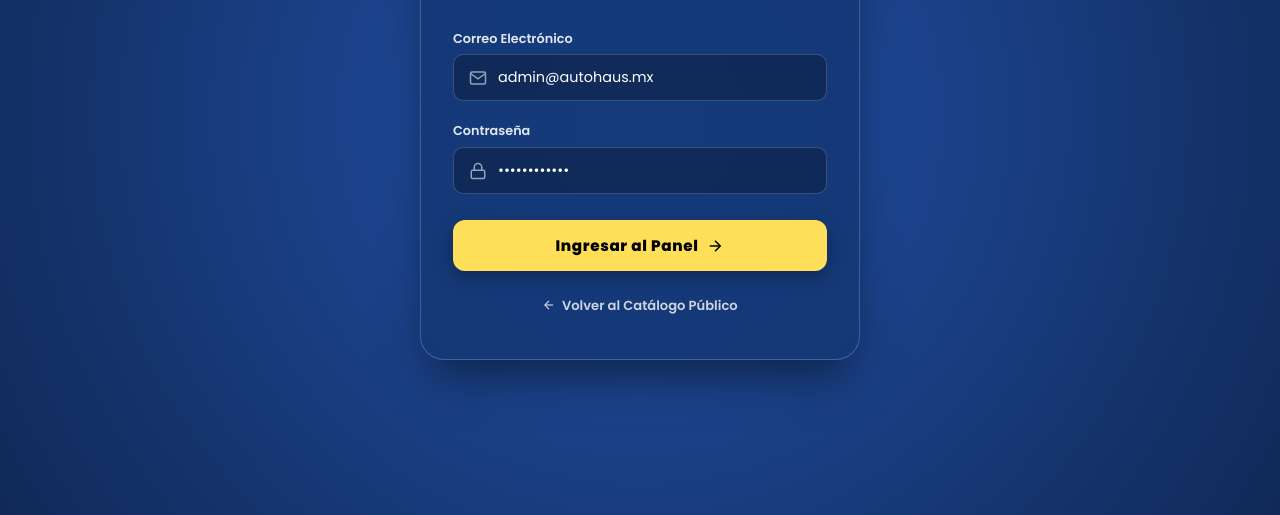
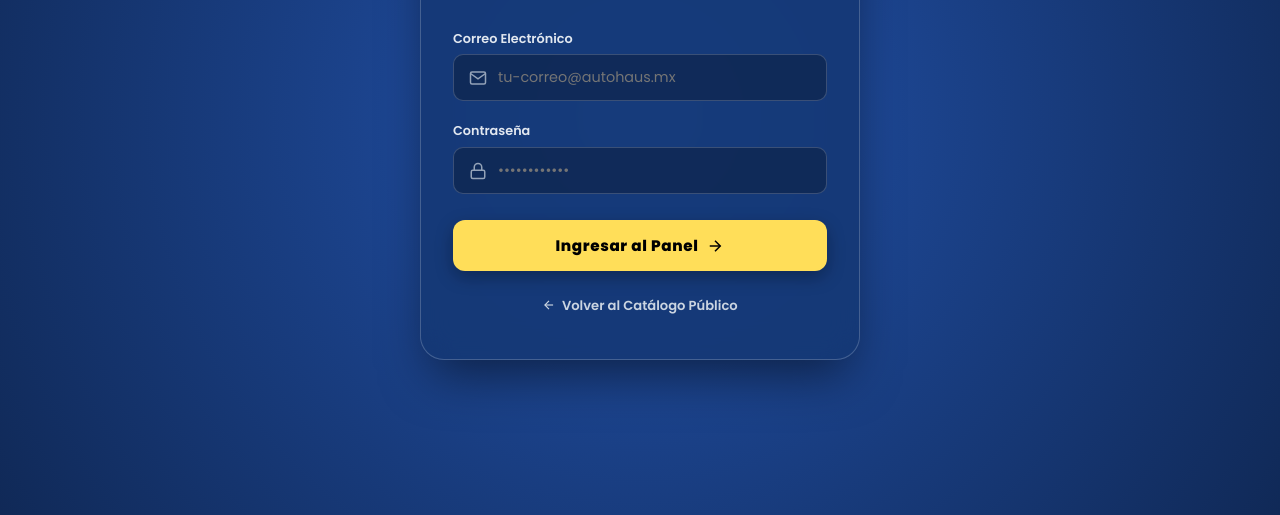
Before and after one commit to autohauschihuahua-art/catalogo-autohaus, a website: page admin/login.html in a window 1280 px wide. Shown: the part 285-800 px from the top of the page. Drawn offline with Linux system fonts and the light colour scheme.

Commit message:
Security: Remove pre-filled login credentials from login form

```diff
--- a/admin/login.html
+++ b/admin/login.html
@@ -35,7 +35,7 @@
           <label for="emailInput">Correo Electrónico</label>
           <div class="input-wrapper">
             <svg class="input-icon" width="18" height="18" viewBox="0 0 24 24" fill="none" stroke="currentColor" stroke-width="2"><path d="M4 4h16c1.1 0 2 .9 2 2v12c0 1.1-.9 2-2 2H4c-1.1 0-2-.9-2-2V6c0-1.1.9-2 2-2z"/><polyline points="22,6 12,13 2,6"/></svg>
-            <input type="email" id="emailInput" required placeholder="admin@autohaus.mx" value="admin@autohaus.mx" autocomplete="email" />
+            <input type="email" id="emailInput" required placeholder="tu-correo@autohaus.mx" autocomplete="email" />
           </div>
         </div>
 
@@ -43,7 +43,7 @@
           <label for="passwordInput">Contraseña</label>
           <div class="input-wrapper">
             <svg class="input-icon" width="18" height="18" viewBox="0 0 24 24" fill="none" stroke="currentColor" stroke-width="2"><rect x="3" y="11" width="18" height="11" rx="2" ry="2"/><path d="M7 11V7a5 5 0 0 1 10 0v4"/></svg>
-            <input type="password" id="passwordInput" required placeholder="••••••••••••" value="autohaus2025" autocomplete="current-password" />
+            <input type="password" id="passwordInput" required placeholder="••••••••••••" autocomplete="current-password" />
           </div>
         </div>
 
```
